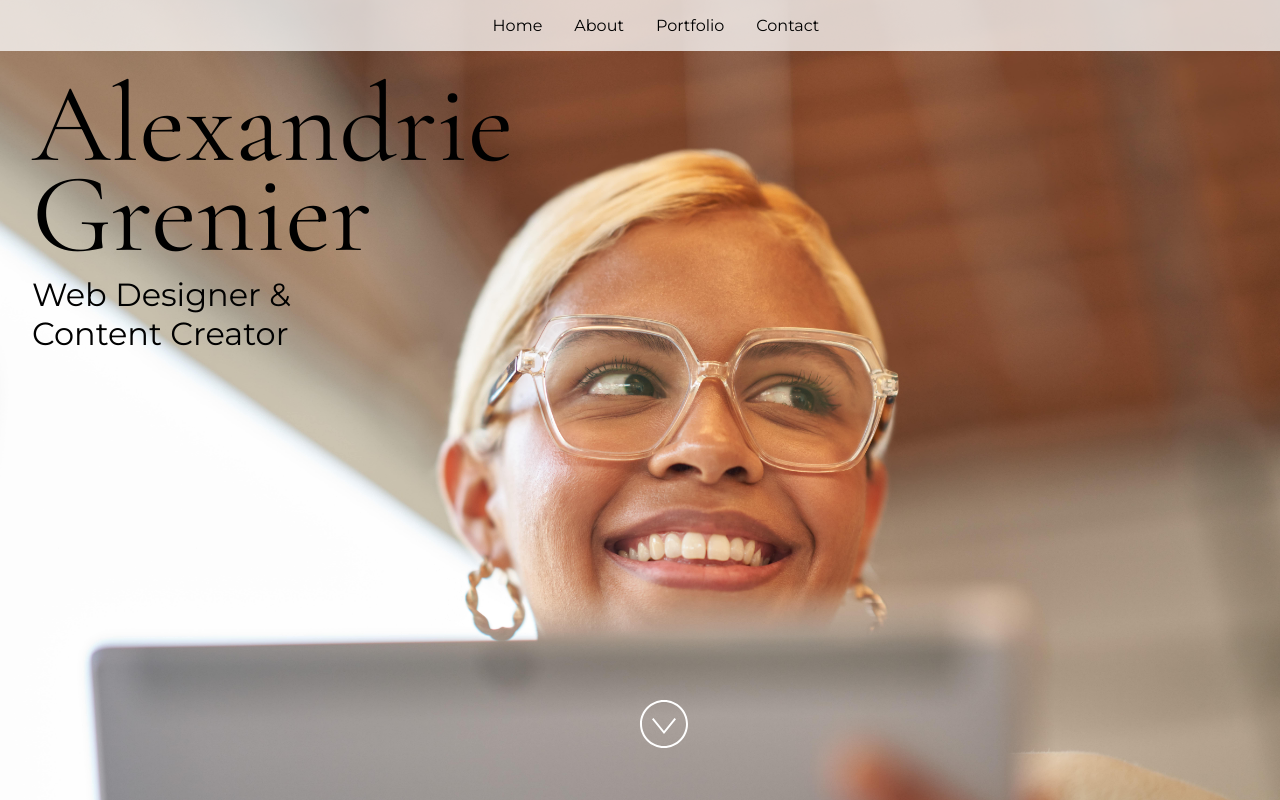
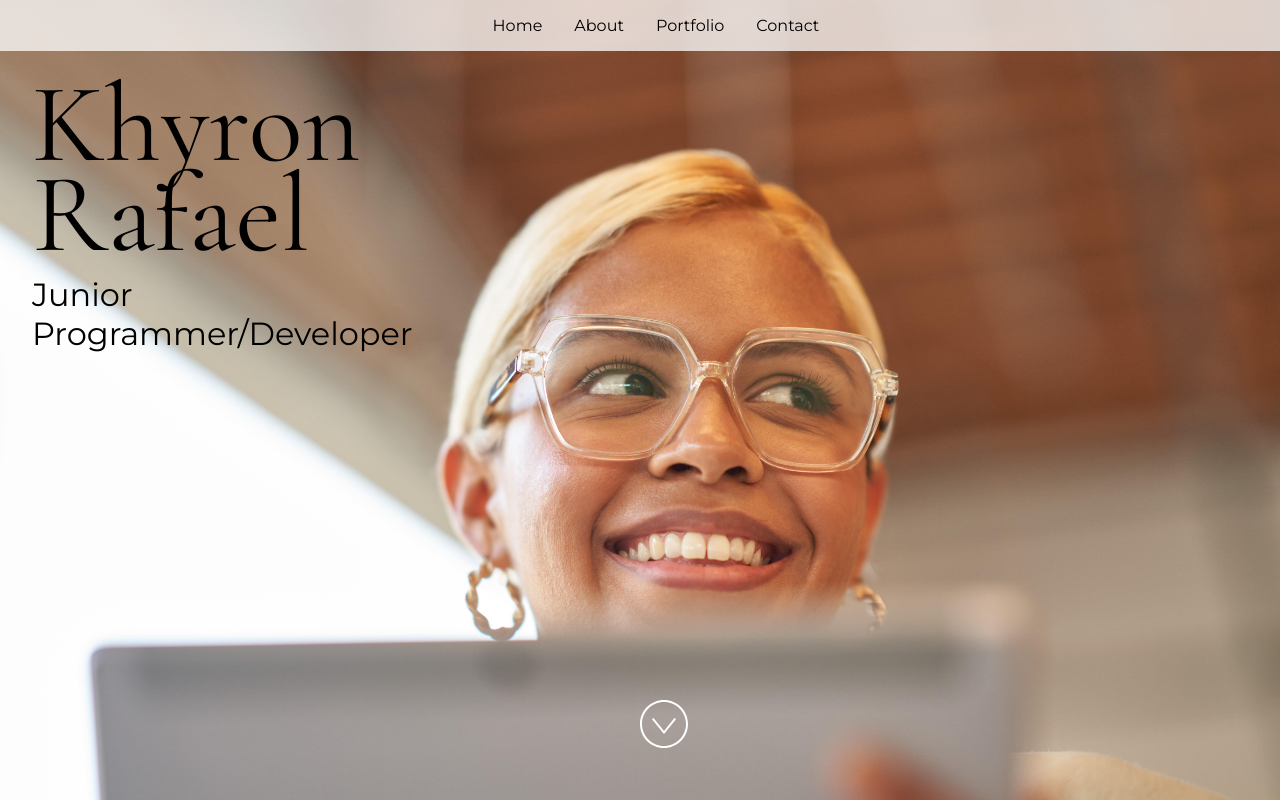
Before and after one commit to BeeKhyyyyyy/KhySite, a React (Vite) app: page / in a window 1280 px wide. Built offline with nearby package versions, Linux system fonts and the light colour scheme.

Commit message:
Commit message:

```diff
--- a/src/App.jsx
+++ b/src/App.jsx
@@ -24,15 +24,13 @@ import "./styles.css";
  * If you don't have one of the social sites listed, leave it as an empty string.
  */
 const siteProps = {
-  name: "Alexandrie Grenier",
-  title: "Web Designer & Content Creator",
-  email: "alex@example.com",
-  gitHub: "microsoft",
-  instagram: "microsoft",
-  linkedIn: "satyanadella",
-  medium: "",
-  twitter: "microsoft",
-  youTube: "Code",
+  name: "Khyron Rafael",
+  title: "Junior Programmer/Developer",
+  email: "rafaelkhb@students.nu-laguna.edu.ph || khyronrafael2005@gmail.com",
+  gitHub: "BeeKhyyyyyy",
+  instagram: "khy_sottoo",
+  linkedIn: "Khyron Rafael",
+  youTube: "Onigiri69",
 };
 
 const primaryColor = "#4E567E";
```
Also changed, not shown: .devcontainer/devcontainer.json.
